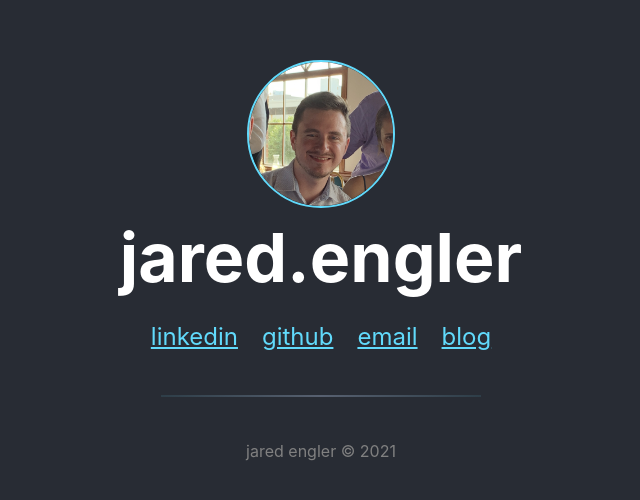
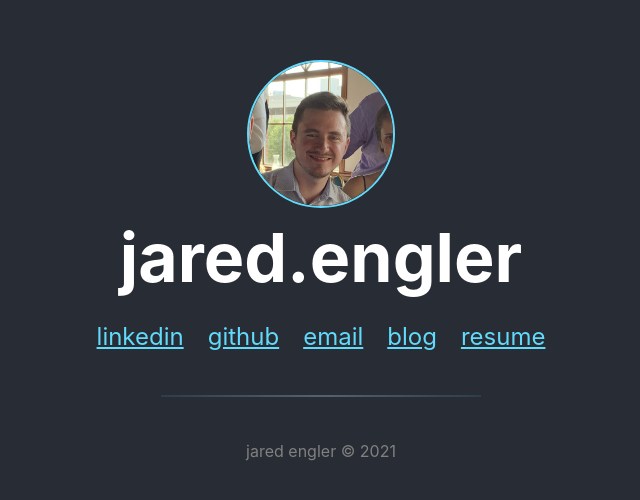
Before and after one commit to lagooned/jaredengler, a React (Create React App) app: page / in a window 1280 px wide. Shown: the part 132-632 px from the top of the page, without its empty margins (319-959 px from the left). Built offline with nearby package versions, Linux system fonts and the light colour scheme.

Commit message:
add resume link

```diff
--- a/src/SocialLinks.js
+++ b/src/SocialLinks.js
@@ -37,6 +37,14 @@ class SocialLinks extends Component {
             blog
         </a>
       </li>
+      <li>
+        <a className="social-link"
+            href='https://lagooned.github.io/jaredengler/resume.pdf'
+            target="_blank"
+            rel="noopener noreferrer">
+            resume
+        </a>
+      </li>
     </ul>
   }
 
```
Also changed, not shown: 1 other file (tests, documents, lock files or other folders).
